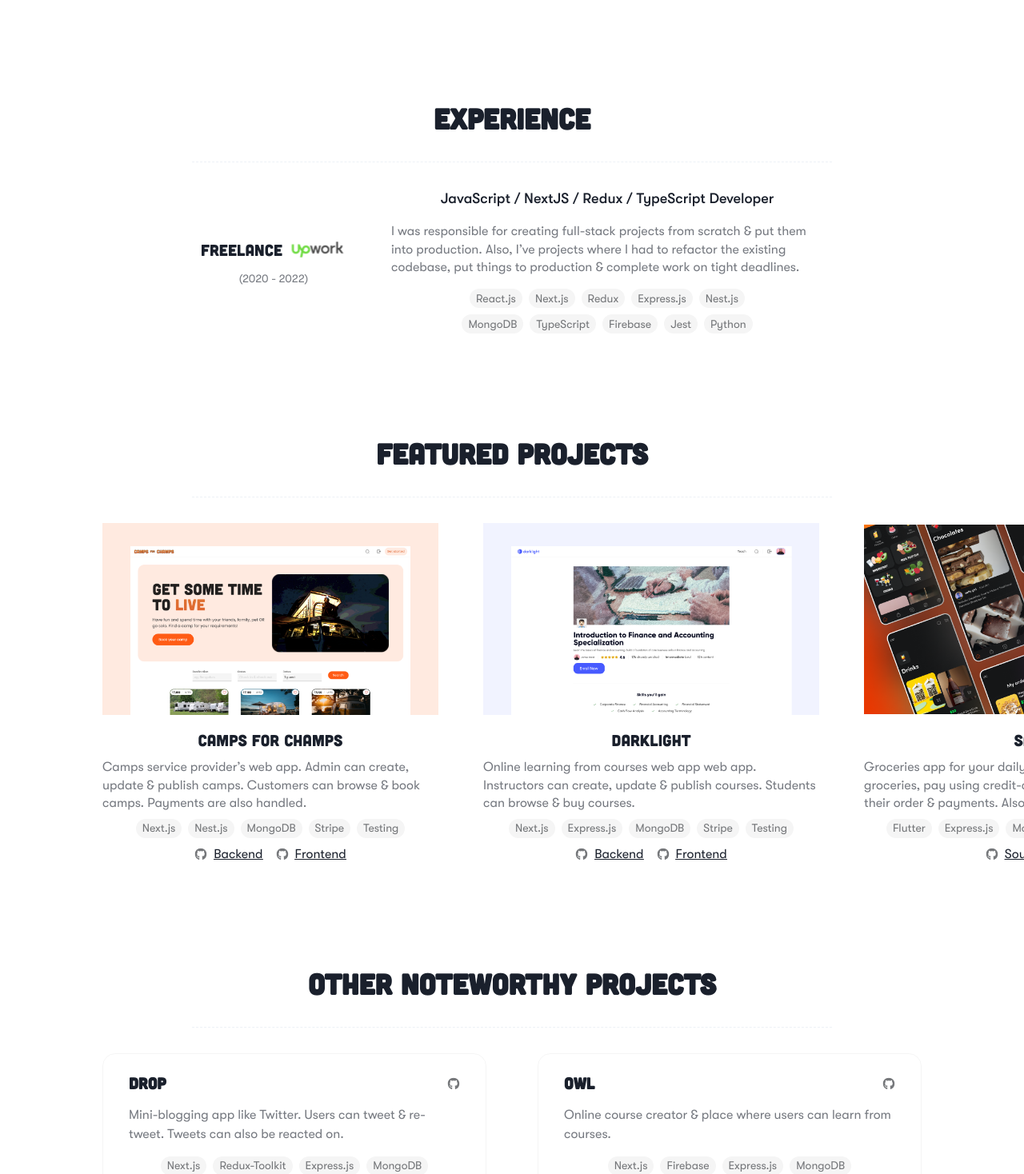
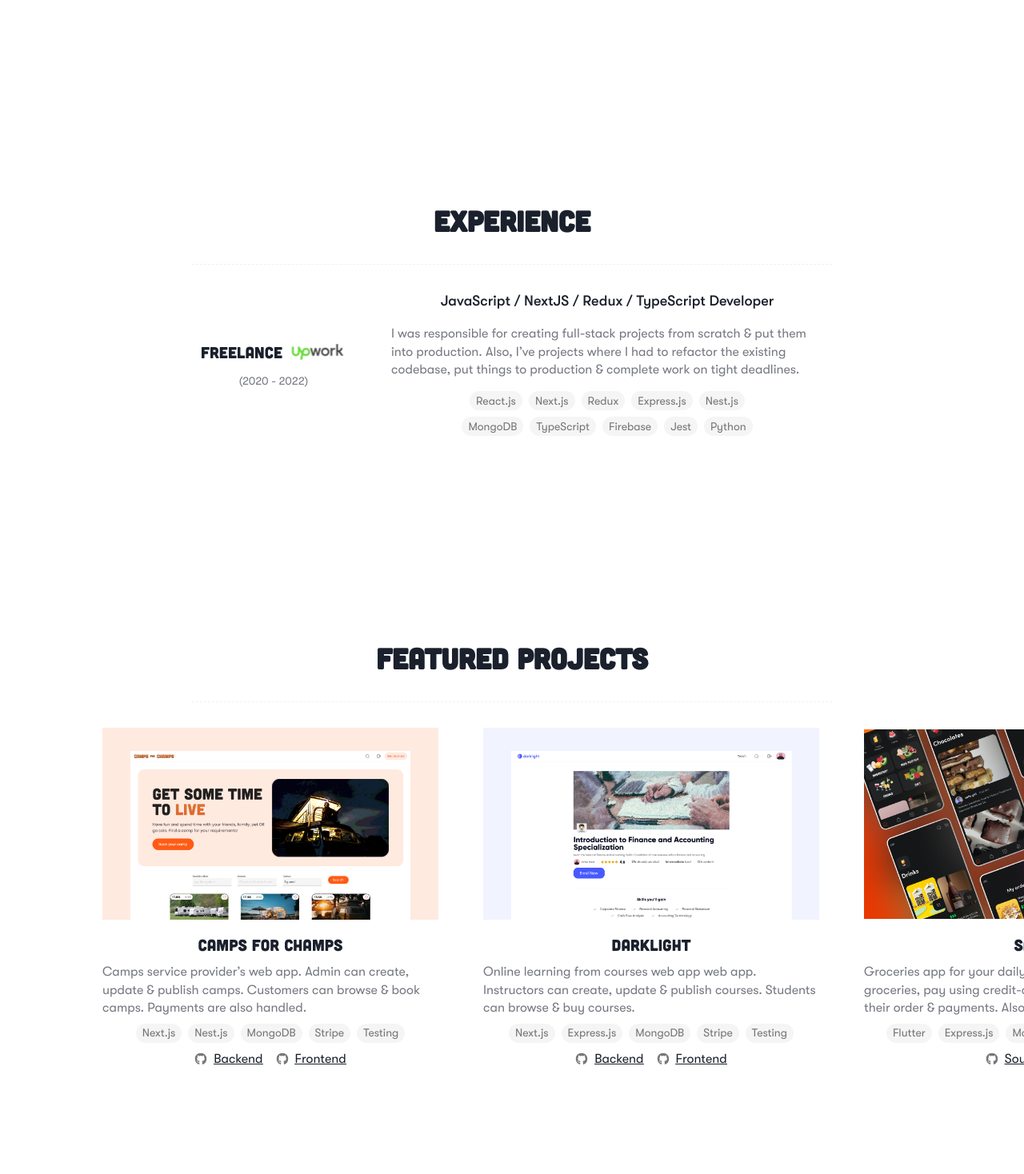
Before and after one commit to AkashSDas/portfolio, a Next.js app: page / in a window 1280 px wide. Shown: the part 525-1993 px from the top of the page at 80% size. Built offline with nearby package versions, Linux system fonts and the light colour scheme.

Commit message:
change padding and add resume

```diff
--- a/src/components/articles.tsx
+++ b/src/components/articles.tsx
@@ -38,7 +38,7 @@ export default function Articles() {
   var articleRef = useContext(ScrollContext).articlesRef;
 
   return (
-    <VStack ref={articleRef} gap={pxToRem(32)} w="full" my={pxToRem(128)}>
+    <VStack ref={articleRef} gap={pxToRem(32)} w="full" py={pxToRem(128)}>
       <Heading h={pxToRem(44)}>Other Noteworthy Projects</Heading>
       <Divider w="100%" maxW={pxToRem(800)} borderStyle="dashed" />
 
@@ -61,7 +61,9 @@ export default function Articles() {
         target="_blank"
         rel="noreferrer"
       >
-        <Button variant="outline">See More</Button>
+        <Button variant="outline" px={pxToRem(48)} h={pxToRem(48)}>
+          See More
+        </Button>
       </a>
     </VStack>
   );
--- a/src/components/contact-me.tsx
+++ b/src/components/contact-me.tsx
@@ -8,7 +8,7 @@ export default function ContactMe() {
   var contactMeRef = useContext(ScrollContext).contactRef;
 
   return (
-    <VStack ref={contactMeRef} gap={pxToRem(32)} w="full" my={pxToRem(128)}>
+    <VStack ref={contactMeRef} gap={pxToRem(32)} w="full" py={pxToRem(128)}>
       <Heading h={pxToRem(44)}>Contact Me</Heading>
       <Divider w="100%" maxW={pxToRem(800)} borderStyle="dashed" />
 
--- a/src/components/experience.tsx
+++ b/src/components/experience.tsx
@@ -17,7 +17,7 @@ export default function Experience() {
   var experienceRef = useContext(ScrollContext).experienceRef;
 
   return (
-    <Center ref={experienceRef} as="section" my={pxToRem(128)}>
+    <Center ref={experienceRef} as="section" py={pxToRem(128)}>
       <VStack gap={pxToRem(32)} w="full">
         <Heading h={pxToRem(44)}>Experience</Heading>
         <Divider w="100%" maxW={pxToRem(800)} borderStyle="dashed" />
--- a/src/components/featured-projects.tsx
+++ b/src/components/featured-projects.tsx
@@ -46,7 +46,7 @@ export default function FeaturedProjects() {
   var featuredProjectsRef = useContext(ScrollContext).workRef;
 
   return (
-    <Box ref={featuredProjectsRef} as="section" my={pxToRem(128)}>
+    <Box ref={featuredProjectsRef} as="section" py={pxToRem(128)}>
       <Heading h={pxToRem(44)} w="full" textAlign="center" mb={pxToRem(32)}>
         Featured Projects
       </Heading>
--- a/src/components/navbar.tsx
+++ b/src/components/navbar.tsx
@@ -68,7 +68,9 @@ export default function Navbar() {
           Contact
         </Button>
 
-        <Button variant="solid">Resume</Button>
+        <a href="/resume.pdf" target="_blank" rel="noreferrer">
+          <Button variant="solid">Resume</Button>
+        </a>
       </HStack>
     </HStack>
   );
```
Also changed, not shown: 1 other file (tests, documents, lock files or other folders).
